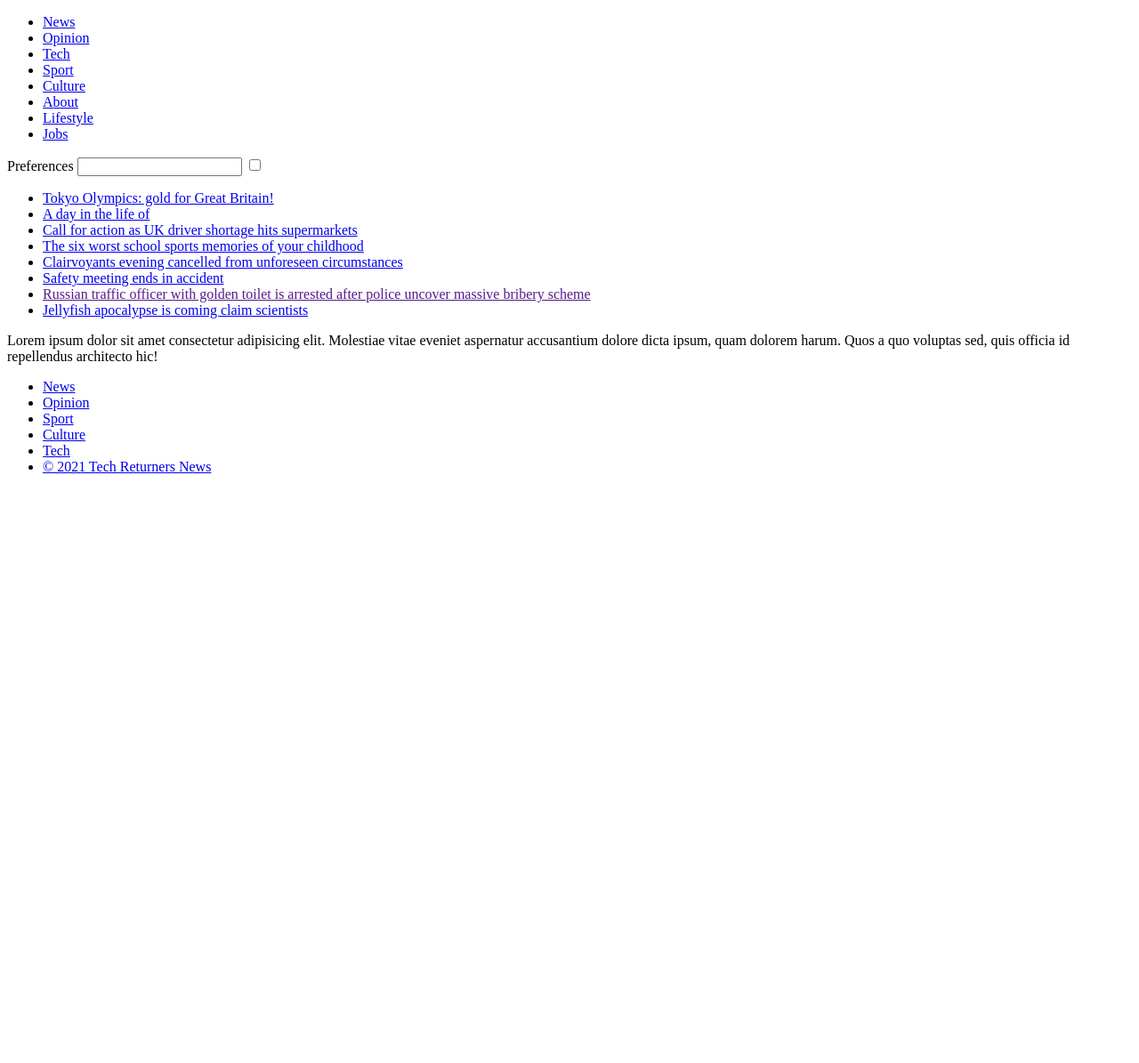
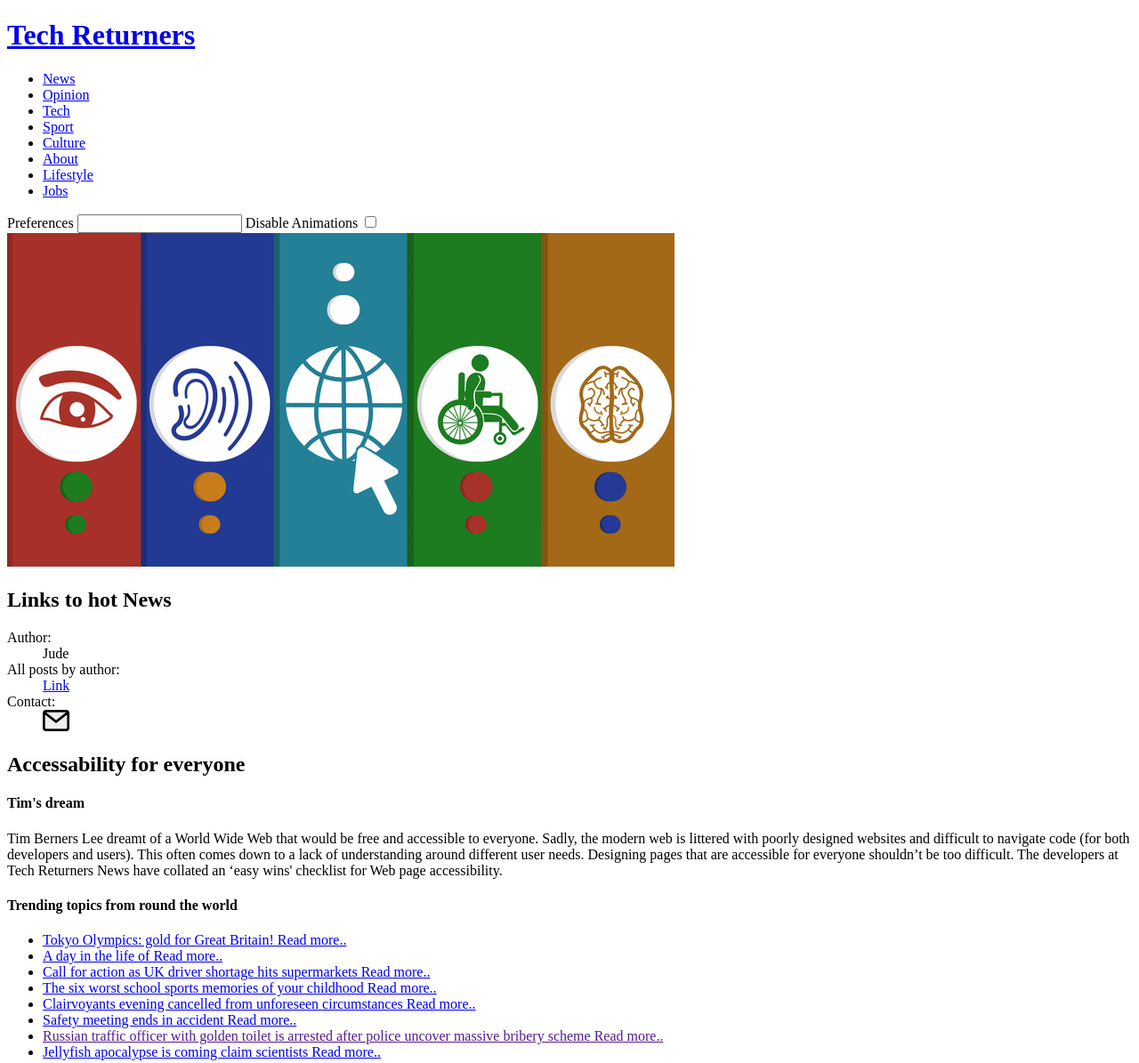
Before and after one commit to judejay/sematicHtml.html, a plain HTML site: page index.html in a window 1280 px wide. Shown: the top 1195 px of the page at 89% size. Before the commit the page ends 800 px from the top, so only its background shows below. Drawn offline with Linux system fonts and the light colour scheme.

Commit message:
page accessability w3c standards no css

```diff
--- a/index.html
+++ b/index.html
@@ -1,12 +1,14 @@
 <!DOCTYPE html>
 <html lang="en">
   <head>
-    <meta charset="UTF-8" />
-    <meta name="viewport" content="width=device-width, initial-scale=1.0" />
+    <meta charset="UTF-8">
+    <meta name="viewport" content="width=device-width, initial-scale=1.0">
     <title>News</title>
   </head>
   <body>
     <header>
+      <h1><a href="/index.html">Tech Returners</a>
+      </h1>
       <nav>
         <ul>
           <li><a href="#news">News</a></li>
@@ -20,51 +22,113 @@
         </ul>
       </nav>
     </header>
-    <label labelFor="preferences" aria-label="preferences">Preferences</label>
-    <input type="text" name="preferences" />
-    <input type="checkbox" />
+    <label aria-label="preferences">Preferences</label>
+    <input type="text" name="preferences">
 
+    <!--comment
+      mobile friendly
+      desktop version
+      switch off graphics
+      switch off sounds
+      play white-noise
+      reduce contrast
+      increase contrast
+      black & white
+      landscape
+      portrait
+      Re-size Text: You can vary text size by using your browser's text resize settings (through Options or Preferences), text-only zoom, page
+zoom (which also zooms images, buttons etc) without incurring styling issues / text over-lapping or being cut off the page.
+    Style sheets: If style sheets are not supported or are turned off,
+    Forms: forms are marked up correctly so people can interact with them using only the keyboard, voice input or screen readers. The form
+labels themselves are clickable, increasing the target area and making it easier to select small radio buttons of checkboxes.
+
+    Headings
+    Contrast ratio ("color contrast")
+    Resize Text
+
+Interaction:
+
+    Keyboard access and visual focus
+    Forms, labels, and errors (including Search fields)
+
+General:
+
+    Moving, Flashing, or Blinking Content
+    Multimedia (video, audio) alternatives
+    Basic Structure Check
+
+
+-->
+    <label aria-label="disableAnime">Disable Animations</label>
+    <input type="checkbox">
+<div>
+      <img src="accessebilty.png" alt="colorful symbolic panel of accessability issues">
+
+</div>
+
+    <article>
+      <header>
+        <h2>Links to hot News</h2>
+        <dl>
+          <dt>Author:</dt>
+          <dd>Jude</dd>
+          <dt>All posts by author:</dt>
+          <dd><a href="http://www.blog.net/">Link</a></dd>
+          <dt>Contact:</dt>
+          <dd><a  href= "mailto:myemail@hotmail.com&amp;subject=Please%20add%20me%20to%20the%20mailing%20list&amp;body=This%20request%20comes%20from%20the%20link%20on%20the%20home%20page.%0D%0AMy%20Name%20Is%3A%0D%0AMy%20Street%20Address%20is%3A%0D%0AMy%20City%20%2F%20State%20%2F%20Zip%20are%3A%0D%0AMy%20Primary%20Phone%20is%3A%0D%0AMy%20Primary%20Email%20(if%20different%20from%20the%20FROM%20field%20above)%3A%0D%0AOther%20members%20of%20my%20household%3A"><img width="30" alt="email sprite" src="email-sprite.jpg"></a></dd>
+        </dl>
+      </header>
       <section>
+        <h2>Accessability for everyone</h2>
+        <article>
+          <h4>Tim's dream</h4>
+          Tim Berners Lee dreamt of a World Wide Web that would be free and accessible to everyone. Sadly, the modern web is littered with
+poorly designed websites and difficult to navigate code (for both developers and users). This often comes down to a lack of
+understanding around different user needs.
+Designing pages that are accessible for everyone shouldn’t be too difficult. The developers at Tech Returners News have collated an
+‘easy wins' checklist for Web page accessibility.
+        </article>
+      </section>
+      <section>
+        <h4>Trending topics from round the world</h4>
+
+
         <ul>
-        <li><a href="tokyo">Tokyo Olympics: gold for Great Britain!</a></li>
+          <li><a href="tokyo">Tokyo Olympics: gold for Great Britain! Read more..</a></li>
 
-        <li><a href="adayinlife">A day in the life of</a></li>
+          <li><a href="adayinlife">A day in the life of Read more..</a></li>
 
           <li>
             <a href="calltoaction"
-            >Call for action as UK driver shortage hits supermarkets</a
+              >Call for action as UK driver shortage hits supermarkets Read more..</a
             >
           </li>
           <li>
             <a href="6worstschools"
-            >The six worst school sports memories of your childhood</a
+              >The six worst school sports memories of your childhood Read more..</a
             >
           </li>
           <li>
             <a href="clairvoyants"
-            >Clairvoyants evening cancelled from unforeseen circumstances</a
+              >Clairvoyants evening cancelled from unforeseen circumstances Read more..</a
             >
           </li>
-        <li><a href="safety">Safety meeting ends in accident</a></li>
+          <li><a href="safety">Safety meeting ends in accident Read more..</a></li>
           <li>
             <a href=""
               >Russian traffic officer with golden toilet is arrested after police
-            uncover massive bribery scheme</a
+              uncover massive bribery scheme Read more..</a
             >
           </li>
           <li>
             <a href="jellyfish">
-            Jellyfish apocalypse is coming claim scientists</a
+              Jellyfish apocalypse is coming claim scientists Read more..</a
             >
           </li>
         </ul>
       </section>
-    <article>
-      Lorem ipsum dolor sit amet consectetur adipisicing elit. Molestiae vitae
-      eveniet aspernatur accusantium dolore dicta ipsum, quam dolorem harum.
-      Quos a quo voluptas sed, quis officia id repellendus architecto hic!
     </article>
-  </body>
+
     <footer>
       <nav>
         <ul>
@@ -77,4 +141,5 @@
         </ul>
       </nav>
     </footer>
+  </body>
 </html>
```
Also changed, not shown: accessebilty.png (added), email-sprite.jpg (added). Lines whose indentation alone changed are shown as unchanged.
